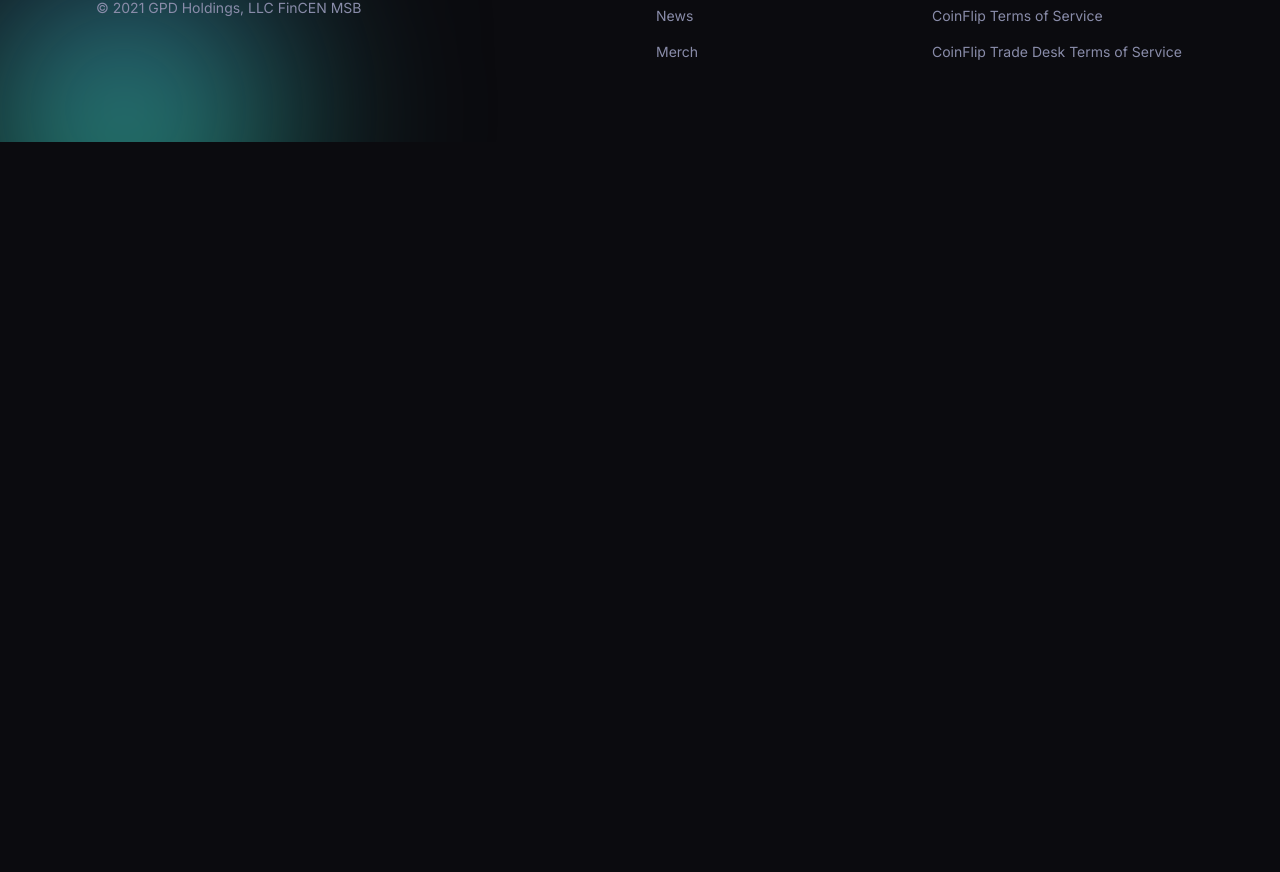
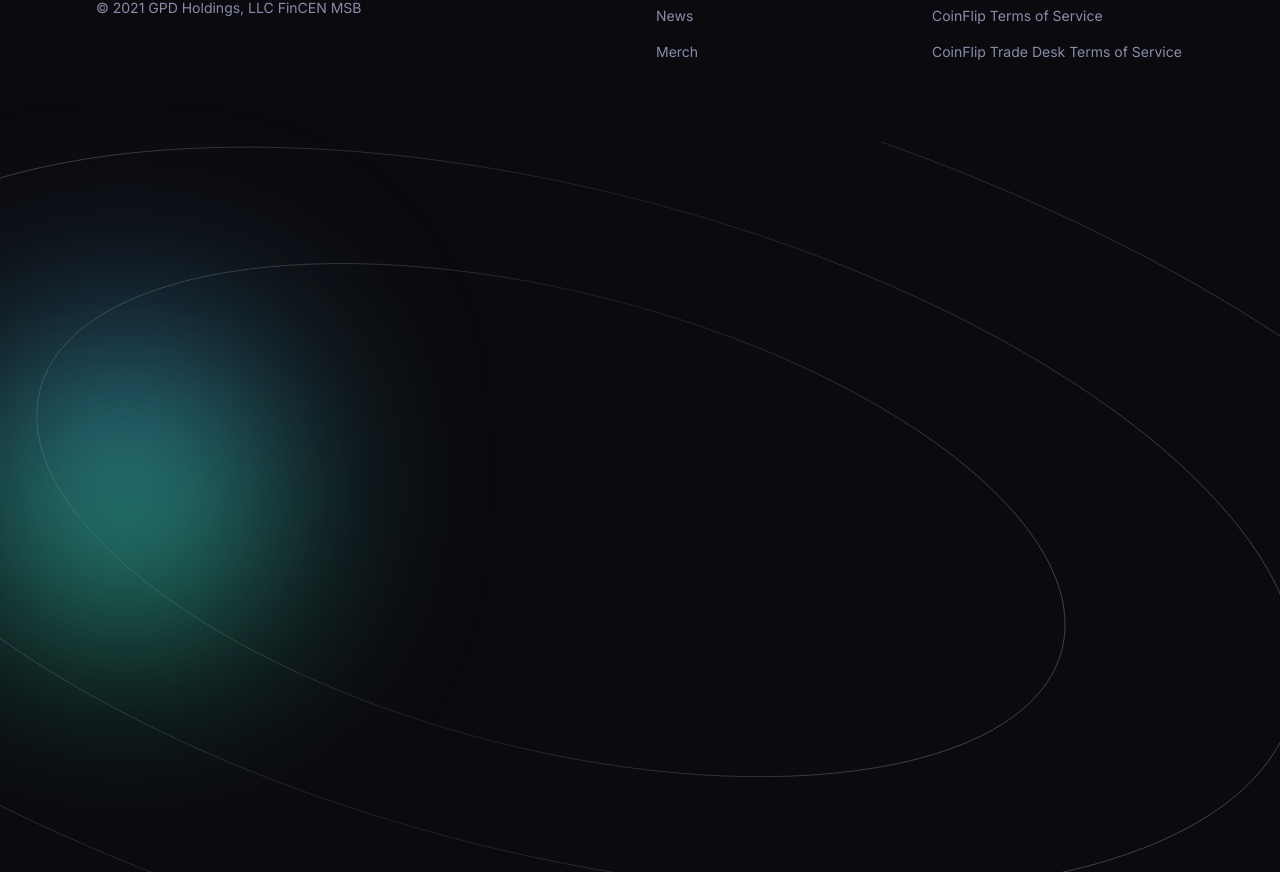
Before and after one commit to gift56/coinflip, a Vue app: page / in a window 1280 px wide. Shown: the part 3796-4668 px from the top of the page. Before the commit the page ends 3938 px from the top, so only its background shows below. Built offline with nearby package versions, Linux system fonts and the light colour scheme.

Commit message:
perfecting everything

```diff
--- a/src/components/Footer.vue
+++ b/src/components/Footer.vue
@@ -51,6 +51,7 @@
     <div
       class="w-[200px] h-[200px] lg:w-[300px] lg:h-[300px] rounded-full bg-footerlightBlueBg absolute top-[50%] left-[-2%] blur-[100px]"
     ></div>
+    <img src="../assets/image/heroCircle.svg" alt="heroImage">
   </footer>
 </template>
 
```
